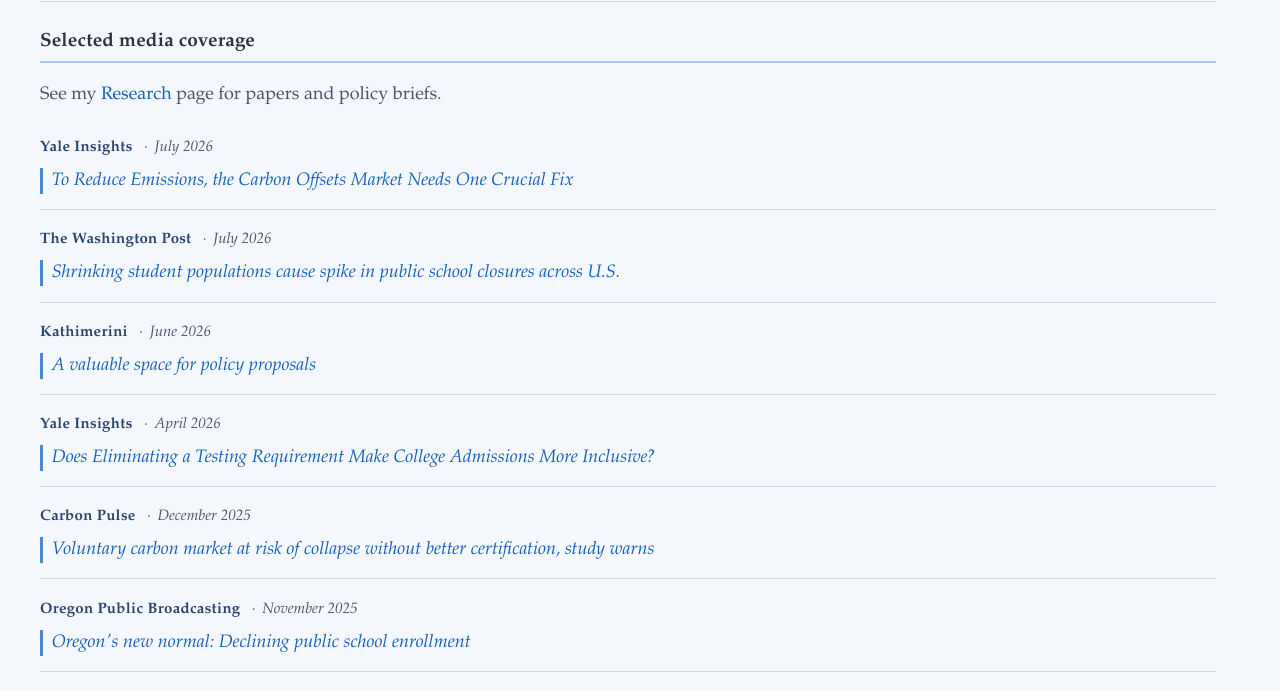
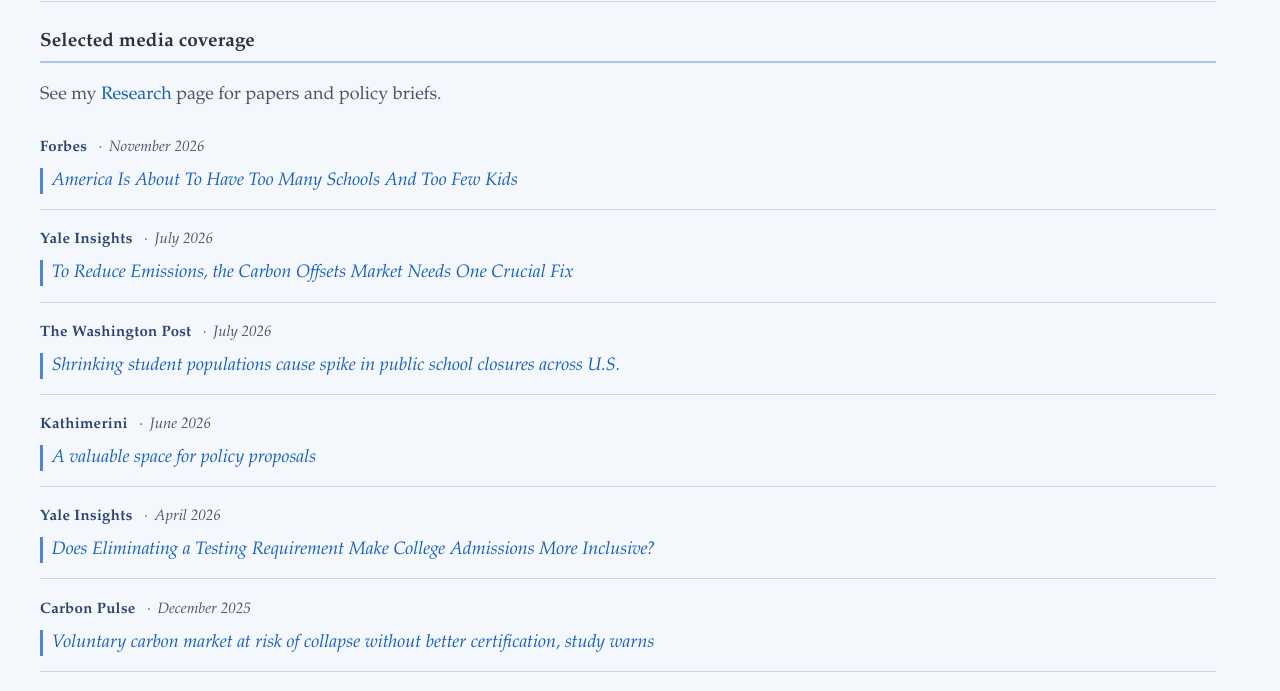
Before and after one commit to faidramonachou/faidramonachou.github.io, a plain HTML site: page media.html in a window 1280 px wide. Shown: the part 105-796 px from the top of the page. Drawn offline with Linux system fonts and the light colour scheme.

Commit message:
Add Forbes coverage of Brookings enrollment brief; update CV.
Co-authored-by: Cursor <cursoragent@cursor.com>

```diff
--- a/media.html
+++ b/media.html
@@ -35,6 +35,13 @@
 <p class="media-page-intro">See my <a href="research.html">Research</a> page for papers and policy briefs.</p>
 
 <ul class="media-list">
+        <li class="media-item">
+                <div class="media-item-top">
+                        <span class="media-outlet">Forbes</span>
+                        <time class="media-date" datetime="2026-11">November 2026</time>
+                </div>
+                <a class="media-headline" href="https://www.forbes.com/sites/yassprize/2026/11/12/america-is-about-to-have-too-many-schools-and-too-few-kids/">America Is About To Have Too Many Schools And Too Few Kids</a>
+        </li>
         <li class="media-item">
                 <div class="media-item-top">
                         <span class="media-outlet">Yale Insights</span>
```
Also changed, not shown: research.html (+1 -1 lines), 1 other file.
